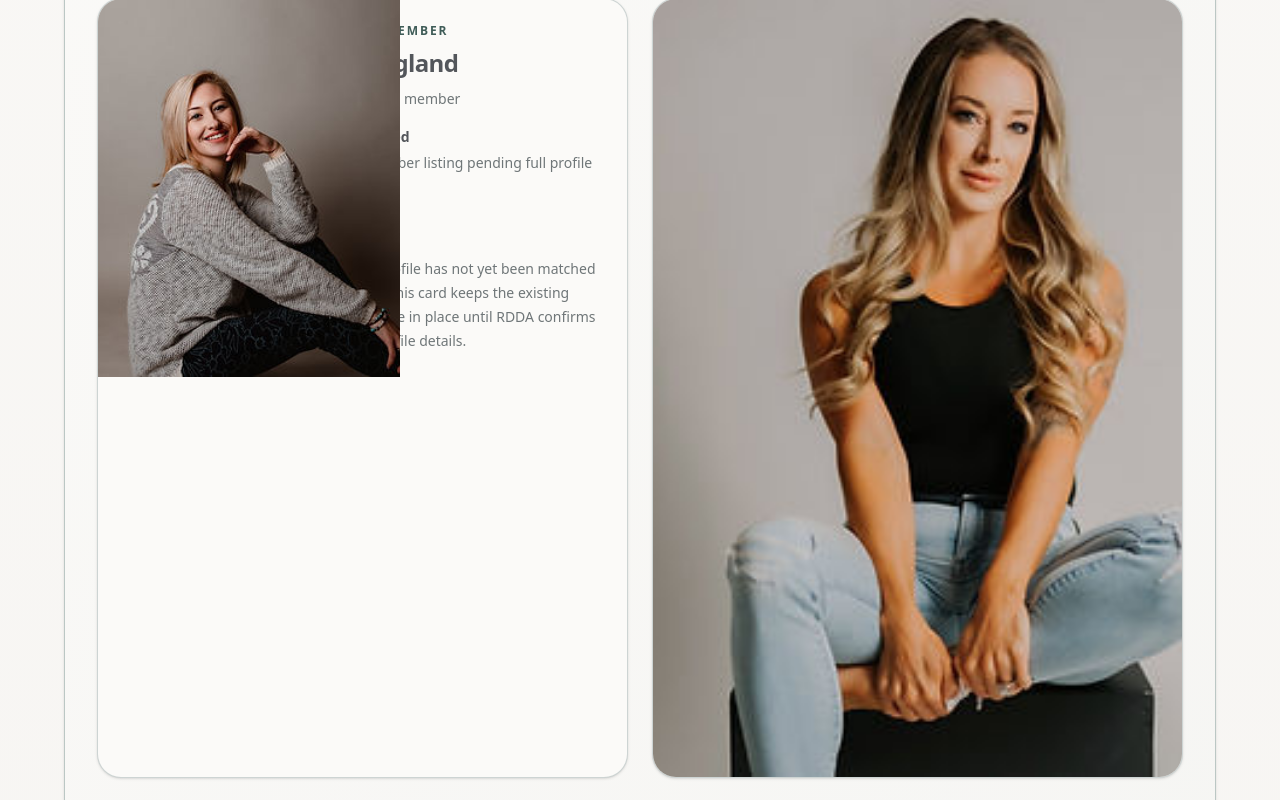
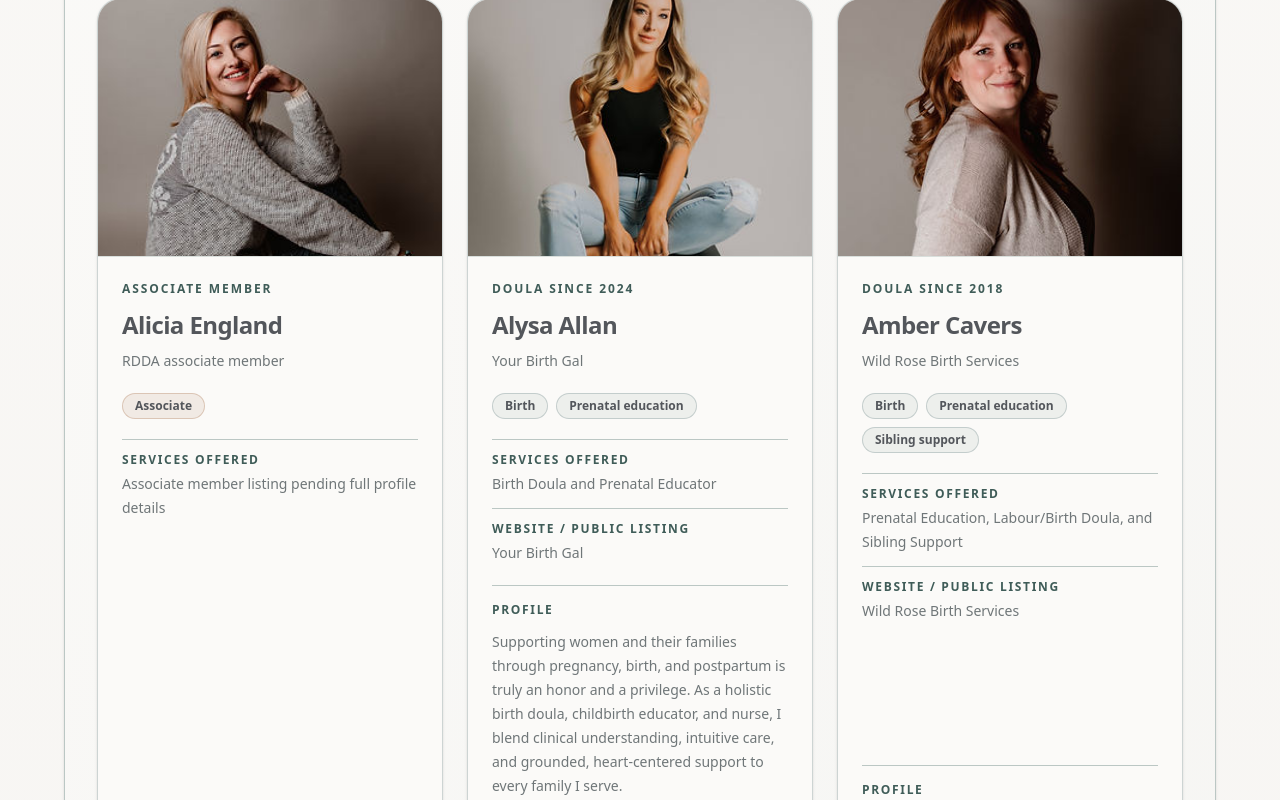
Before and after one commit to hickdwayne-rdp/rdda-platform, a Next.js app in the folder repo/: page /doulas in a window 1280 px wide. Shown: the part 1600-2400 px from the top of the page. Built offline with nearby package versions, Linux system fonts and the light colour scheme.

Commit message:
Standardize RDDA doula directory card layout

```diff
--- a/repo/src/app/doulas/DoulaDirectory.tsx
+++ b/repo/src/app/doulas/DoulaDirectory.tsx
@@ -29,6 +29,26 @@ const filters = [
 ];
 
 const normalize = (value: string) => value.toLowerCase().trim();
+
+type ProfileDetailProps = {
+  label: string;
+  value?: string;
+};
+
+function ProfileDetail({ label, value }: ProfileDetailProps) {
+  if (!value) {
+    return null;
+  }
+
+  return (
+    <div className="border-t pt-3" style={{ borderColor: "var(--border)" }}>
+      <p className="text-xs font-semibold uppercase tracking-[0.14em] text-primary">
+        {label}
+      </p>
+      <p className="mt-1 text-sm leading-6 text-muted-foreground">{value}</p>
+    </div>
+  );
+}
 
 export function DoulaDirectory({ profiles }: { profiles: DoulaDirectoryProfile[] }) {
   const [query, setQuery] = useState("");
@@ -138,56 +158,54 @@ export function DoulaDirectory({ profiles }: { profiles: DoulaDirectoryProfile[]
       </div>
 
       {filteredProfiles.length > 0 ? (
-        <div className="grid gap-6 lg:grid-cols-2">
-          {filteredProfiles.map((doula) => (
+        <div className="grid items-start gap-6 md:grid-cols-2 xl:grid-cols-3">
+          {filteredProfiles.map((doula) => {
+            const isAssociate = doula.profileType === "associate";
+            const statusText = isAssociate
+              ? "Associate member"
+              : doula.doulaSince
+                ? `Doula since ${doula.doulaSince}`
+                : "RDDA doula";
+            const businessText = doula.businessName || doula.websiteText;
+
+            return (
               <article
                 key={doula.name}
-              className="overflow-hidden rounded-3xl border shadow-sm"
+                className="flex h-full flex-col overflow-hidden rounded-3xl border shadow-sm"
                 style={{
                   background: "var(--card)",
                   borderColor: "rgba(129, 151, 149, 0.38)",
                 }}
               >
-              <div className="grid gap-0 sm:grid-cols-[minmax(11rem,0.42fr)_minmax(0,1fr)]">
-                <div className="relative aspect-[4/5] min-h-72 overflow-hidden sm:min-h-full">
+                <div
+                  className="relative aspect-[4/3] w-full overflow-hidden border-b"
+                  style={{ borderColor: "rgba(129, 151, 149, 0.28)" }}
+                >
                   <Image
                     src={doula.imageSrc}
                     alt={doula.imageAlt}
                     fill
-                    sizes="(min-width: 1024px) 22vw, (min-width: 640px) 38vw, 100vw"
-                    className="object-cover"
+                    sizes="(min-width: 1280px) 28vw, (min-width: 768px) 42vw, 100vw"
+                    className="object-cover object-center"
                   />
                 </div>
 
-                <div className="space-y-4 p-5 sm:p-6">
+                <div className="flex flex-1 flex-col gap-5 p-5 sm:p-6">
+                  <header className="space-y-3">
+                    <p className="text-xs font-semibold uppercase tracking-[0.16em] text-primary">
+                      {statusText}
+                    </p>
                     <div>
-                    <p className="text-xs font-semibold uppercase tracking-[0.16em] text-primary">
-                      {doula.profileType === "associate"
-                        ? "Associate member"
-                        : doula.doulaSince
-                          ? `Doula since ${doula.doulaSince}`
-                          : "RDDA doula"}
-                    </p>
-                    <h3 className="mt-2 text-2xl font-semibold tracking-tight text-foreground">
+                      <h3 className="text-2xl font-semibold tracking-tight text-foreground">
                         {doula.name}
                       </h3>
-                    {doula.businessName || doula.websiteText ? (
+                      {businessText ? (
                         <p className="mt-2 text-sm leading-6 text-muted-foreground">
-                        {doula.businessName || doula.websiteText}
+                          {businessText}
                         </p>
                       ) : null}
                     </div>
-
-                  {doula.servicesOffered ? (
-                    <div>
-                      <p className="text-sm font-semibold text-foreground">
-                        Services offered
-                      </p>
-                      <p className="mt-1 text-sm leading-6 text-muted-foreground">
-                        {doula.servicesOffered}
-                      </p>
-                    </div>
-                  ) : null}
+                  </header>
 
                   <div className="flex flex-wrap gap-2">
                     {doula.categories.map((category) => (
@@ -195,8 +213,12 @@ export function DoulaDirectory({ profiles }: { profiles: DoulaDirectoryProfile[]
                         key={`${doula.name}-${category}`}
                         className="rounded-full border px-3 py-1 text-xs font-semibold"
                         style={{
-                          background: "rgba(187, 199, 196, 0.22)",
-                          borderColor: "rgba(129, 151, 149, 0.38)",
+                          background: isAssociate
+                            ? "rgba(174, 124, 88, 0.12)"
+                            : "rgba(187, 199, 196, 0.22)",
+                          borderColor: isAssociate
+                            ? "rgba(174, 124, 88, 0.34)"
+                            : "rgba(129, 151, 149, 0.38)",
                           color: "var(--foreground)",
                         }}
                       >
@@ -205,24 +227,28 @@ export function DoulaDirectory({ profiles }: { profiles: DoulaDirectoryProfile[]
                     ))}
                   </div>
 
+                  <div className="space-y-3">
+                    <ProfileDetail label="Services offered" value={doula.servicesOffered} />
+                    <ProfileDetail label="Website / public listing" value={doula.websiteText} />
+                  </div>
+
                   {doula.bio ? (
-                    <div className="space-y-3 text-sm leading-6 text-muted-foreground">
+                    <div
+                      className="mt-auto space-y-3 border-t pt-4 text-sm leading-6 text-muted-foreground"
+                      style={{ borderColor: "var(--border)" }}
+                    >
+                      <p className="text-xs font-semibold uppercase tracking-[0.14em] text-primary">
+                        Profile
+                      </p>
                       {doula.bio.map((paragraph) => (
                         <p key={paragraph}>{paragraph}</p>
                       ))}
                     </div>
                   ) : null}
-
-                  {doula.websiteText ? (
-                    <p className="text-sm leading-6 text-muted-foreground">
-                      <span className="font-semibold text-foreground">Website: </span>
-                      {doula.websiteText}
-                    </p>
-                  ) : null}
-                </div>
                 </div>
               </article>
-          ))}
+            );
+          })}
         </div>
       ) : (
         <div
```
Lines whose indentation alone changed are shown as unchanged.
